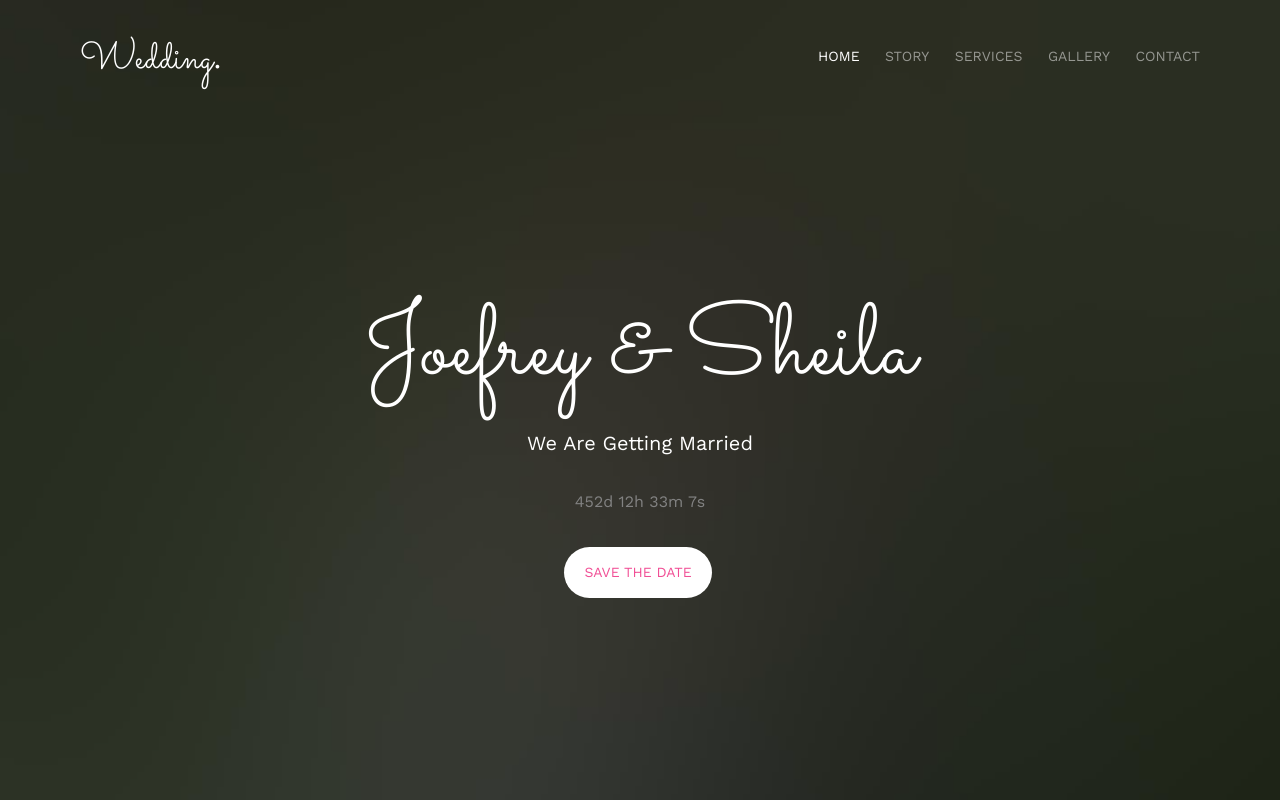
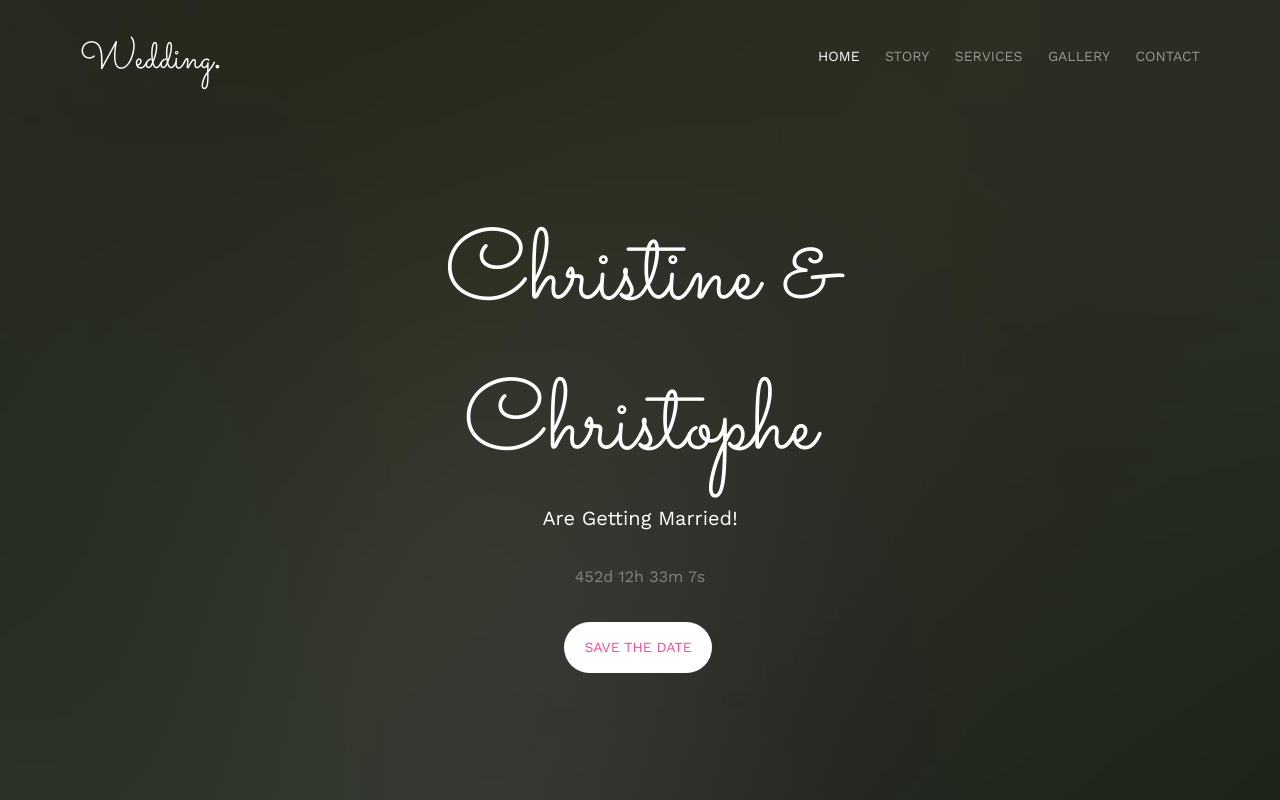
Before and after one commit to lemariagedeschris/lemariagedeschris.github.io, a plain HTML site: page index.html in a window 1280 px wide. Shown: the top 800 px of the page. Drawn offline with nearby package versions, Linux system fonts and the light colour scheme; files whose address does not match are found by name.

Commit message:
Update index.html

```diff
--- a/index.html
+++ b/index.html
@@ -113,8 +113,8 @@
 				<div class="col-md-8 col-md-offset-2 text-center">
 					<div class="display-t">
 						<div class="display-tc animate-box" data-animate-effect="fadeIn">
-							<h1>Joefrey &amp; Sheila</h1>
-							<h2>We Are Getting Married</h2>
+							<h1>Christine &amp; Christophe</h1>
+							<h2>Are Getting Married!</h2>
 							<div class="simply-countdown simply-countdown-one"></div>
 							<p><a href="#" class="btn btn-default btn-sm">Save the date</a></p>
 						</div>
```
